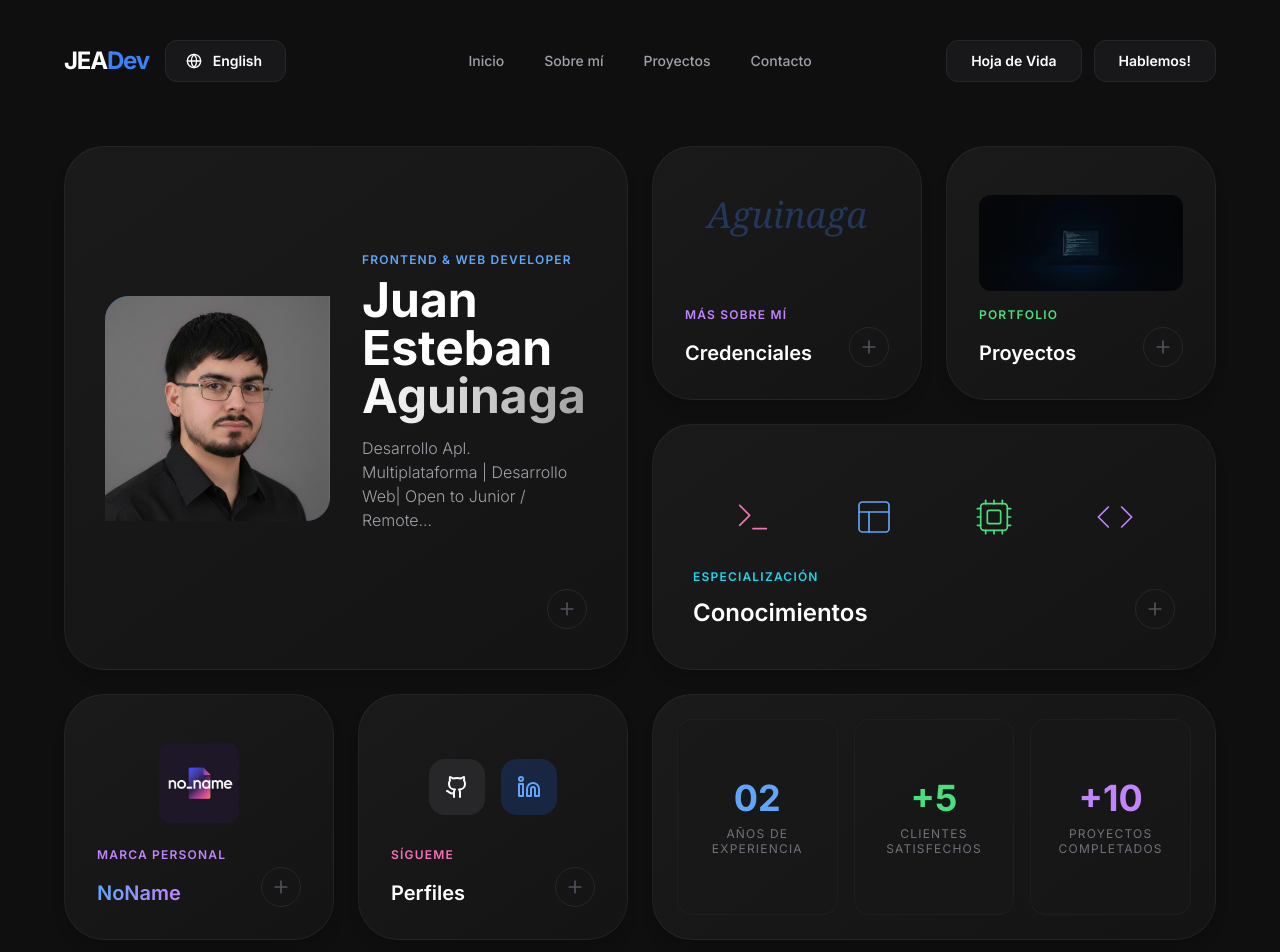
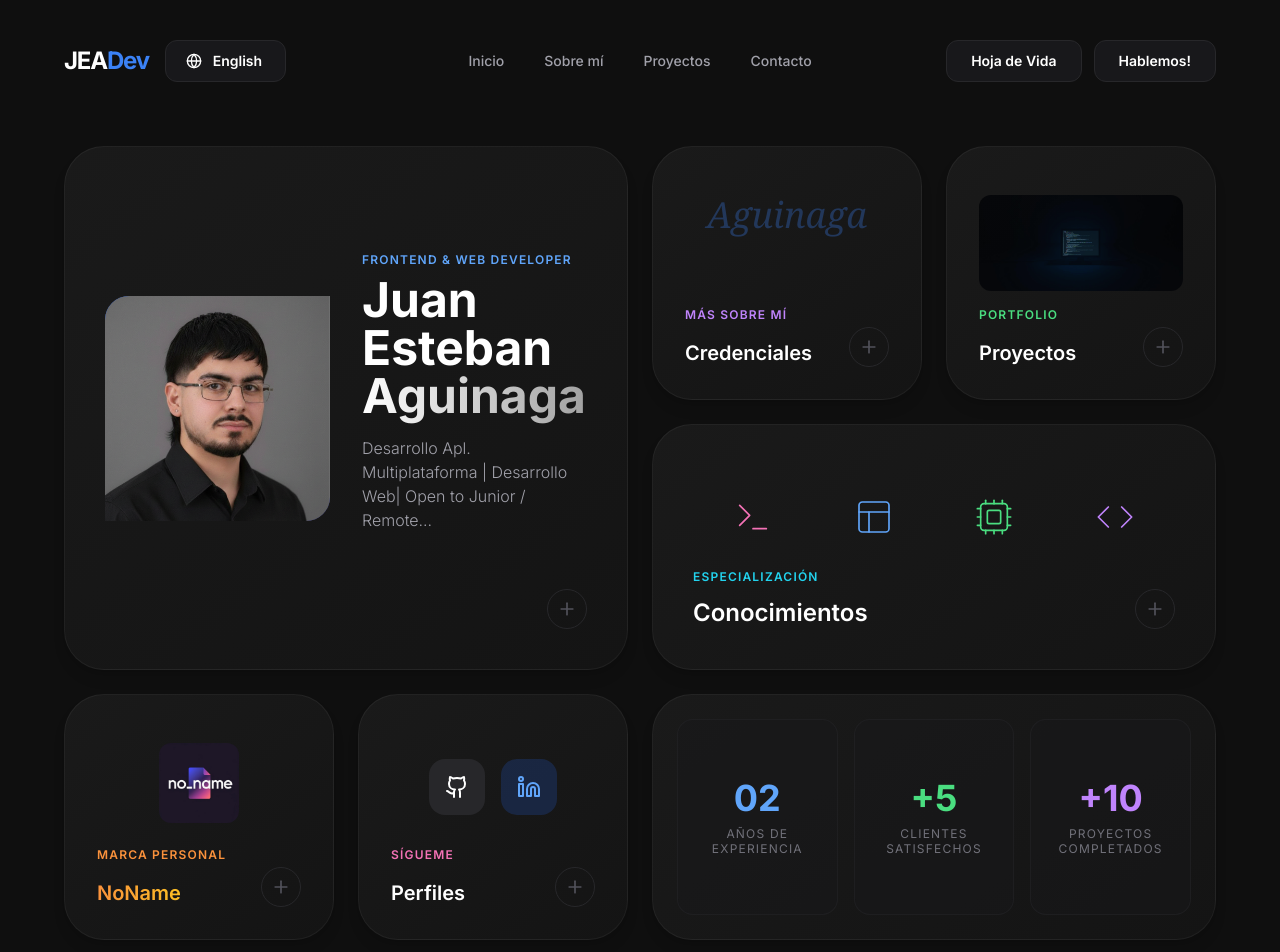
Before and after one commit to jea022/PortfolioJea, a React (Vite) app: page / in a window 1280 px wide. Shown: the top 952 px of the page. Built offline with nearby package versions, Linux system fonts and the light colour scheme.

Commit message:
Update NoName colors to orange theme

```diff
--- a/App.tsx
+++ b/App.tsx
@@ -224,9 +224,9 @@ const App: React.FC = () => {
                </div>
              </div>
              <div>
-               <span className="text-xs font-semibold tracking-widest text-purple-400 uppercase block mb-1">{t('card.brand')}</span>
+               <span className="text-xs font-semibold tracking-widest text-orange-400 uppercase block mb-1">{t('card.brand')}</span>
                <div className="flex justify-between items-end">
-                  <h3 className="text-xl font-semibold bg-gradient-to-r from-blue-400 to-purple-400 bg-clip-text text-transparent">{brandInfo.name}</h3>
+                  <h3 className="text-xl font-semibold bg-gradient-to-r from-orange-400 to-amber-400 bg-clip-text text-transparent">{brandInfo.name}</h3>
                   <div className="w-10 h-10 border border-zinc-800 rounded-full flex items-center justify-center group-hover:bg-white group-hover:border-white transition-colors duration-300">
                     <Plus className="w-5 h-5 text-zinc-600 group-hover:text-black" />
                   </div>
@@ -682,10 +682,10 @@ const App: React.FC = () => {
       >
         <div className="space-y-8">
           {/* Hero */}
-          <div className="bg-gradient-to-br from-blue-600/20 to-purple-600/20 rounded-2xl p-6 border border-blue-500/30">
+          <div className="bg-gradient-to-br from-orange-600/20 to-amber-600/20 rounded-2xl p-6 border border-orange-500/30">
             <div className="mb-4">
               <h3 className="text-2xl font-bold">{brandInfo.name}</h3>
-              <p className="text-blue-400">{brandInfo.tagline}</p>
+              <p className="text-orange-400">{brandInfo.tagline}</p>
             </div>
             <p className="text-zinc-300 leading-relaxed">{brandInfo.description}</p>
           </div>
@@ -695,7 +695,7 @@ const App: React.FC = () => {
             <h3 className="text-lg font-semibold mb-4">{t('brand.services')}</h3>
             <div className="grid grid-cols-1 md:grid-cols-2 gap-4">
               {brandInfo.services.map((service, idx) => (
-                <div key={idx} className="bg-zinc-900 rounded-2xl p-5 border border-zinc-800 hover:border-blue-500/50 transition-colors">
+                <div key={idx} className="bg-zinc-900 rounded-2xl p-5 border border-zinc-800 hover:border-orange-500/50 transition-colors">
                   <h4 className="font-semibold mb-2">{service.title}</h4>
                   <p className="text-sm text-zinc-400">{service.description}</p>
                 </div>
@@ -708,7 +708,7 @@ const App: React.FC = () => {
             <h3 className="text-lg font-semibold mb-4">{t('brand.projects')}</h3>
             <div className="space-y-4">
               {brandInfo.projects.map((project, idx) => (
-                <div key={idx} className="bg-zinc-900 rounded-2xl p-5 border border-zinc-800 hover:border-blue-500/50 transition-colors">
+                <div key={idx} className="bg-zinc-900 rounded-2xl p-5 border border-zinc-800 hover:border-orange-500/50 transition-colors">
                   <div className="flex flex-col md:flex-row gap-4">
                     {/* Image Carousel */}
                     <div className="relative w-full md:w-48 h-32 flex-shrink-0 rounded-xl overflow-hidden bg-zinc-800">
@@ -761,7 +761,7 @@ const App: React.FC = () => {
                           href={project.url}
                           target="_blank"
                           rel="noopener noreferrer"
-                          className="text-sm text-blue-400 hover:text-blue-300 flex items-center gap-1 mt-2"
+                          className="text-sm text-orange-400 hover:text-orange-300 flex items-center gap-1 mt-2"
                         >
                           {t('brand.viewproject')} <ArrowUpRight className="w-4 h-4" />
                         </a>
@@ -790,7 +790,7 @@ const App: React.FC = () => {
           <div className="flex flex-col sm:flex-row gap-3">
             <button
                     onClick={() => setActiveModal('contact')}
-                    className="flex-1 py-4 bg-gradient-to-r from-blue-600 to-purple-600 hover:from-blue-500 hover:to-purple-500 rounded-2xl font-semibold transition-all flex items-center justify-center gap-2"
+                    className="flex-1 py-4 bg-gradient-to-r from-orange-600 to-amber-600 hover:from-orange-500 hover:to-amber-500 rounded-2xl font-semibold transition-all flex items-center justify-center gap-2"
                   >
                     <Mail className="w-5 h-5" />
                     {t('brand.request')}
```
Also changed, not shown: public/NoName.png (added).
